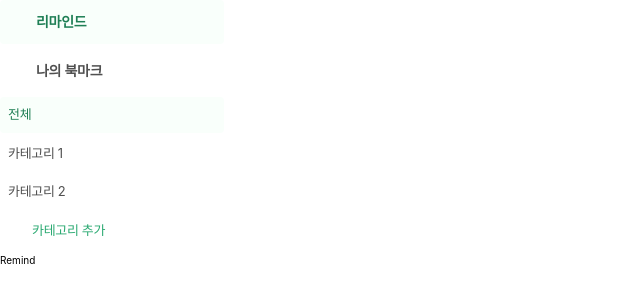
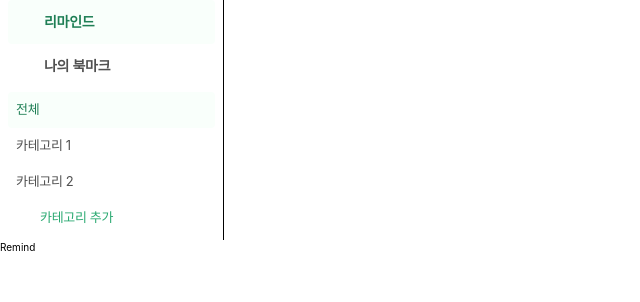
Before and after one commit to Pinback-Team/pinback-client, a React (Vite) app in the folder apps/client/: page / in a window 1280 px wide. Shown: the top 302 px of the page, without its empty margins (0-640 px from the left). Built offline with nearby package versions, Linux system fonts and the light colour scheme; a web font is replaced by a local one.

Commit message:
feat: 프로필 카드 추가

```diff
--- a/apps/client/src/shared/components/sidebar/CategoryItem.tsx
+++ b/apps/client/src/shared/components/sidebar/CategoryItem.tsx
@@ -5,14 +5,17 @@ interface CategoryItemProps {
   label: string;
   active: boolean;
   className?: string;
+  onClick: () => void;
 }
 //TODO: onClick 이벤트 추가
 //TODO: 버튼 클릭시 활성화 로직 필요
+//TODO: 인덱스 번호
 
 export default function CategoryItem({
   label,
   active = false,
   className,
+  onClick,
 }: CategoryItemProps) {
   return (
     <div
@@ -32,7 +35,7 @@ export default function CategoryItem({
       >
         {label}
       </p>
-      <button type="button">
+      <button type="button" onClick={onClick}>
         <Icon
           name={active ? 'ic_details_category' : 'ic_details_disable'}
           aria-hidden
--- a/apps/client/src/shared/components/sidebar/CreateItem.tsx
+++ b/apps/client/src/shared/components/sidebar/CreateItem.tsx
@@ -2,7 +2,7 @@ import { Icon } from '@pinback/design-system/icons';
 import { cn } from '@pinback/design-system/utils';
 
 interface CreateItemProps {
-  onClick?: () => void;
+  onClick: () => void;
 }
 //TODO: onClick 이벤트 추가
 
--- /dev/null
+++ b/apps/client/src/shared/components/sidebar/MyLevelItem.tsx
@@ -0,0 +1,18 @@
+import { Icon } from '@pinback/design-system/icons';
+import { cn } from '@pinback/design-system/utils';
+
+interface MyLevelItemProps {
+  active: boolean;
+}
+//TODO: 프로필카드 만들기
+
+export default function MyLevelItem({ active }: MyLevelItemProps) {
+  return (
+    <div
+      className={cn(
+        'bg-white-bg flex h-[6.2rem] w-full rounded-[0.4rem] p-[0.8rem]',
+        'transition-colors'
+      )}
+    ></div>
+  );
+}
--- a/apps/client/src/shared/components/sidebar/Sidebar.tsx
+++ b/apps/client/src/shared/components/sidebar/Sidebar.tsx
@@ -6,7 +6,7 @@ import CreateItem from './CreateItem';
 
 export function Sidebar() {
   return (
-    <nav className="w-[22.4rem] space-y-2">
+    <nav className="bg-white-bg w-[22.4rem] border-r border-gray-300 px-[0.8rem]">
       <NavLink to="/" end className="block">
         {({ isActive }) => (
           <SideItem icon="clock" label="리마인드" active={isActive} />
@@ -21,11 +21,33 @@ export function Sidebar() {
             active={isActive}
             defaultOpen
           >
-            <ul className="bg-white-bg space-y-1">
-              <CategoryItem label="전체" active={true} />
-              <CategoryItem label="카테고리 1" active={false} />
-              <CategoryItem label="카테고리 2" active={false} />
-              <CreateItem />
+            <ul className="bg-white-bg">
+              <CategoryItem
+                label="전체"
+                active={true}
+                onClick={function (): void {
+                  throw new Error('Function not implemented.');
+                }}
+              />
+              <CategoryItem
+                label="카테고리 1"
+                active={false}
+                onClick={function (): void {
+                  throw new Error('Function not implemented.');
+                }}
+              />
+              <CategoryItem
+                label="카테고리 2"
+                active={false}
+                onClick={function (): void {
+                  throw new Error('Function not implemented.');
+                }}
+              />
+              <CreateItem
+                onClick={function (): void {
+                  throw new Error('Function not implemented.');
+                }}
+              />
             </ul>
           </AccordionItem>
         )}
```
Also changed, not shown: packages/design-system/src/icons/source/chippi_profile.svg (added).
